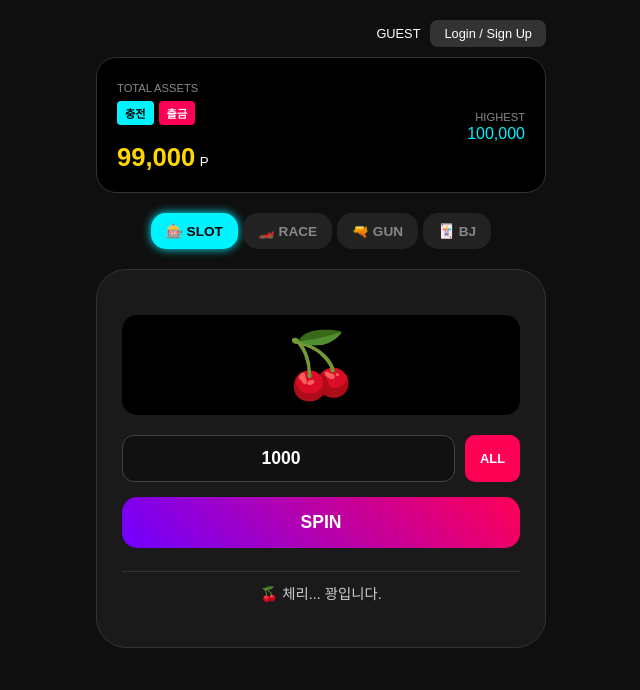
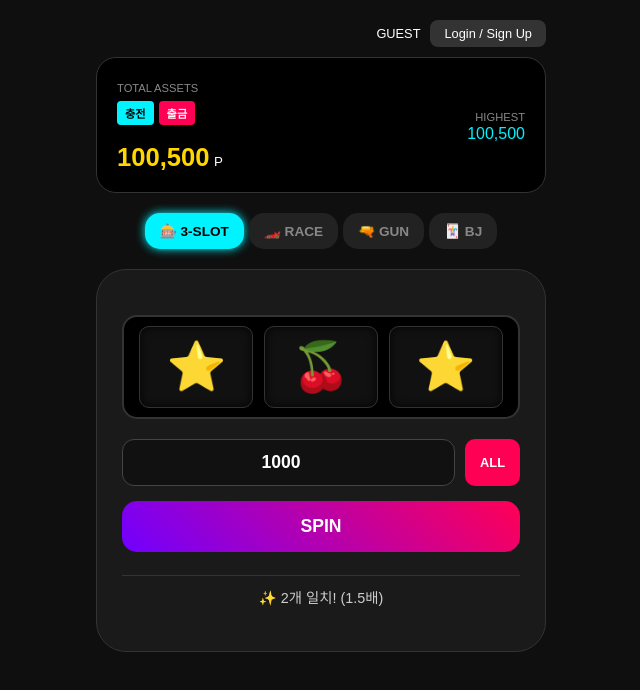
Before and after one commit to mingeon101/dobaksi, a plain HTML site: page index.html in a window 1280 px wide. Both pictures are taken after a click on the button "SPIN". Shown: the whole page, without its empty margins (319-959 px from the left). Drawn offline with Linux system fonts and the light colour scheme; no server answers.

Commit message:
Update index.html

```diff
--- a/index.html
+++ b/index.html
@@ -3,7 +3,7 @@
 <head>
     <meta charset="UTF-8">
     <meta name="viewport" content="width=device-width, initial-scale=1.0">
-    <title>LUXURY CASINO - Redirect Ver.</title>
+    <title>개밥</title>
     <style>
         :root {
             --gold: #ffd700; --neon-blue: #00f3ff; --neon-pink: #ff0055;
@@ -49,6 +49,29 @@
         .btn-grey { background: #444; }
         .log-box { margin-top: 15px; min-height: 40px; color: #ccc; font-size: 0.9rem; border-top: 1px solid #333; padding-top: 10px; }
 
+        /* 3슬롯 룰렛 스타일 */
+        .slot-display {
+            display: flex;
+            justify-content: space-around;
+            align-items: center;
+            background: #000;
+            border-radius: 15px;
+            height: 100px;
+            margin: 20px 0;
+            border: 2px solid #333;
+            padding: 0 10px;
+        }
+        .slot-reel {
+            font-size: 3rem;
+            width: 30%;
+            height: 80px;
+            line-height: 80px;
+            background: #111;
+            border-radius: 10px;
+            border: 1px solid #333;
+            box-shadow: inset 0 0 10px rgba(0,0,0,0.8);
+        }
+
         /* 블랙잭 전용 */
         .bj-area { margin: 15px 0; background: #0a2b16; padding: 15px; border-radius: 15px; border: 2px solid #1a5e35; }
         .card-row { display: flex; justify-content: center; gap: 8px; min-height: 80px; margin: 10px 0; }
@@ -58,7 +81,7 @@
         .modal { display: none; position: fixed; top: 50%; left: 50%; transform: translate(-50%, -50%); background: #222; padding: 30px; border-radius: 20px; border: 2px solid var(--neon-blue); z-index: 1000; width: 320px; text-align: center; box-sizing: border-box; }
         .modal-overlay { display: none; position: fixed; top: 0; left: 0; width: 100%; height: 100%; background: rgba(0,0,0,0.8); z-index: 999; }
 
-        /* 인증 모달용 스타일 추가 */
+        /* 인증 모달용 스타일 */
         .auth-input { width: 100%; margin-bottom: 10px; box-sizing: border-box; }
         .auth-toggle { font-size: 0.85rem; color: #aaa; margin-top: 10px; cursor: pointer; text-decoration: underline; }
     </style>
@@ -85,7 +108,7 @@
     </div>
 
     <div class="tab-menu">
-        <button id="tabSlot" class="tab-btn active" onclick="switchTab('slot')">🎰 SLOT</button>
+        <button id="tabSlot" class="tab-btn active" onclick="switchTab('slot')">🎰 3-SLOT</button>
         <button id="tabRace" class="tab-btn" onclick="switchTab('race')">🏎️ RACE</button>
         <button id="tabGun" class="tab-btn" onclick="switchTab('gun')">🔫 GUN</button>
         <button id="tabBj" class="tab-btn" onclick="switchTab('bj')">🃏 BJ</button>
@@ -122,14 +145,21 @@
         <button class="main-btn btn-grey" onclick="closeAllModals()">취소</button>
     </div>
 
+    <!-- 3슬롯 룰렛 게임 구역 -->
     <div id="slotGame" class="game-container active">
-        <div style="font-size: 4rem; margin: 20px 0; background:#000; border-radius:15px; height:100px; line-height:100px;" id="reelDisp">🎰</div>
+        <div class="slot-display">
+            <div class="slot-reel" id="reel1">🎰</div>
+            <div class="slot-reel" id="reel2">🎰</div>
+            <div class="slot-reel" id="reel3">🎰</div>
+        </div>
         <div class="input-group">
             <input type="number" id="slotBet" value="1000">
             <button class="all-in-btn" onclick="allIn('slotBet')">ALL</button>
         </div>
         <button class="main-btn btn-purple" id="slotBtn" onclick="playSlot()">SPIN</button>
-        <div class="log-box" id="slotLog">7(7배), 별(1.7배), 다이아(1.5배), 종(1.2배)</div>
+        <div class="log-box" id="slotLog">
+            777(50배), ⭐⭐⭐(20배), 💎💎💎(10배)<br>🔔🔔🔔(5배), 🍒🍒🍒(3배), 2개 일치(1.5배)
+        </div>
     </div>
 
     <div id="raceGame" class="game-container">
@@ -205,7 +235,7 @@
 
         let balance = 0; let highScore = 0; let isPlaying = false;
         let currentUser = null; let isDataLoaded = false;
-        let isSignUpMode = false; // 이메일 인증 모드 (로그인 / 회원가입)
+        let isSignUpMode = false;
 
         function updateUI(sync = true) {
             document.getElementById('totalBalance').innerText = isDataLoaded ? balance.toLocaleString() : "---";
@@ -217,7 +247,6 @@
         auth.onAuthStateChanged(user => {
             if (user) {
                 currentUser = user;
-                // 구글 로그인은 displayName이 있고, 이메일 로그인은 없을 수 있으므로 이메일 앞자리를 기본값으로 설정
                 document.getElementById('userName').innerText = user.displayName || user.email.split('@')[0];
                 document.getElementById('userPhoto').src = user.photoURL || "https://www.gstatic.com/images/branding/product/2x/avatar_square_blue_120dp.png";
                 document.getElementById('userPhoto').style.display = "block";
@@ -236,7 +265,6 @@
             }
         });
 
-        // 상단 로그인 버튼 클릭시 실행
         function handleAuthClick() {
             if (!currentUser) {
                 isSignUpMode = false;
@@ -247,7 +275,6 @@
             }
         }
 
-        // --- 이메일/비밀번호 인증 핸들러 ---
         function toggleAuthMode() {
             isSignUpMode = !isSignUpMode;
             setupAuthModal();
@@ -281,33 +308,25 @@
             if(password.length < 6) return alert("비밀번호는 최소 6자리 이상이어야 합니다.");
 
             if (isSignUpMode) {
-                // 이메일 회원가입
                 auth.createUserWithEmailAndPassword(email, password)
                     .then((userCredential) => {
                         alert("회원가입이 완료되었습니다!");
                         closeAllModals();
                         clearAuthInputs();
                     })
-                    .catch((error) => {
-                        alert("회원가입 실패: " + error.message);
-                    });
+                    .catch((error) => { alert("회원가입 실패: " + error.message); });
             } else {
-                // 이메일 로그인
                 auth.signInWithEmailAndPassword(email, password)
                     .then((userCredential) => {
                         alert("로그인 성공!");
                         closeAllModals();
                         clearAuthInputs();
                     })
-                    .catch((error) => {
-                        alert("로그인 실패: " + error.message);
-                    });
+                    .catch((error) => { alert("로그인 실패: " + error.message); });
             }
         }
 
-        function loginWithGoogle() {
-            auth.signInWithRedirect(provider);
-        }
+        function loginWithGoogle() { auth.signInWithRedirect(provider); }
 
         function clearAuthInputs() {
             document.getElementById('authEmail').value = "";
@@ -339,35 +358,72 @@
             balance -= amt; updateUI(); alert("출금 신청 완료!"); closeAllModals();
         }
 
-        // --- 1. SLOT ---
+        // --- 1. 3-SLOT ROULETTE ---
         function playSlot() {
             if(isPlaying || !isDataLoaded) return;
             const bet = parseInt(document.getElementById('slotBet').value);
-            if(bet > balance || bet <= 0) return alert("잔액 부족");
+            if(isNaN(bet) || bet > balance || bet <= 0) return alert("베팅금을 확인하세요.");
+
             isPlaying = true; balance -= bet; updateUI();
 
             const icons = ["🍒", "🔔", "💎", "⭐", "7"];
-            let cnt = 0;
-            const spin = setInterval(() => {
-                document.getElementById('reelDisp').innerText = icons[Math.floor(Math.random()*5)];
-                if(++cnt > 15) {
-                    clearInterval(spin);
-                    const r = Math.random() * 100;
-                    let resultIcon, multiplier, msg;
+            const r1 = document.getElementById('reel1');
+            const r2 = document.getElementById('reel2');
+            const r3 = document.getElementById('reel3');
 
-                    if (r < 3) { resultIcon = "7"; multiplier = 7; msg = "🎰 럭키세븐!! 7배 당첨!"; }
-                    else if (r < 10) { resultIcon = "⭐"; multiplier = 1.7; msg = "⭐ 별! 1.7배 당첨!"; }
-                    else if (r < 20) { resultIcon = "💎"; multiplier = 1.5; msg = "💎 다이아! 1.5배 당첨!"; }
-                    else if (r < 35) { resultIcon = "🔔"; multiplier = 1.2; msg = "🔔 종! 1.2배 당첨!"; }
-                    else { resultIcon = "🍒"; multiplier = 0; msg = "🍒 체리... 꽝입니다."; }
+            let count = 0;
+            const interval = setInterval(() => {
+                r1.innerText = icons[Math.floor(Math.random() * icons.length)];
+                r2.innerText = icons[Math.floor(Math.random() * icons.length)];
+                r3.innerText = icons[Math.floor(Math.random() * icons.length)];
+                count++;
 
-                    document.getElementById('reelDisp').innerText = resultIcon;
-                    const win = Math.floor(bet * multiplier);
-                    balance += win;
+                if(count > 20) {
+                    clearInterval(interval);
+
+                    // 각 릴별 개별 가중치 추첨
+                    const getRandomIcon = () => {
+                        const rnd = Math.random() * 100;
+                        if (rnd < 5) return "7";       // 5%
+                        if (rnd < 15) return "⭐";     // 10%
+                        if (rnd < 30) return "💎";     // 15%
+                        if (rnd < 55) return "🔔";     // 25%
+                        return "🍒";                   // 45%
+                    };
+
+                    const res1 = getRandomIcon();
+                    const res2 = getRandomIcon();
+                    const res3 = getRandomIcon();
+
+                    r1.innerText = res1;
+                    r2.innerText = res2;
+                    r3.innerText = res3;
+
+                    let multiplier = 0;
+                    let msg = "";
+
+                    // 결과 판정
+                    if (res1 === res2 && res2 === res3) {
+                        if (res1 === "7") { multiplier = 50; msg = "🎉 JACKPOT! 777 (50배)!!"; }
+                        else if (res1 === "⭐") { multiplier = 20; msg = "⭐ SUPER WIN! 별 3개 (20배)!"; }
+                        else if (res1 === "💎") { multiplier = 10; msg = "💎 BIG WIN! 다이아 3개 (10배)!"; }
+                        else if (res1 === "🔔") { multiplier = 5; msg = "🔔 WIN! 종 3개 (5배)!"; }
+                        else if (res1 === "🍒") { multiplier = 3; msg = "🍒 WIN! 체리 3개 (3배)!"; }
+                    } else if (res1 === res2 || res2 === res3 || res1 === res3) {
+                        multiplier = 1.5;
+                        msg = "✨ 2개 일치! (1.5배)";
+                    } else {
+                        multiplier = 0;
+                        msg = "❌ 꽝입니다. 다시 도전하세요!";
+                    }
+
+                    const winAmt = Math.floor(bet * multiplier);
+                    balance += winAmt;
                     document.getElementById('slotLog').innerText = msg;
-                    updateUI(); isPlaying = false;
+                    updateUI();
+                    isPlaying = false;
                 }
-            }, 60);
+            }, 50);
         }
 
         // --- 2. RACE ---
```
